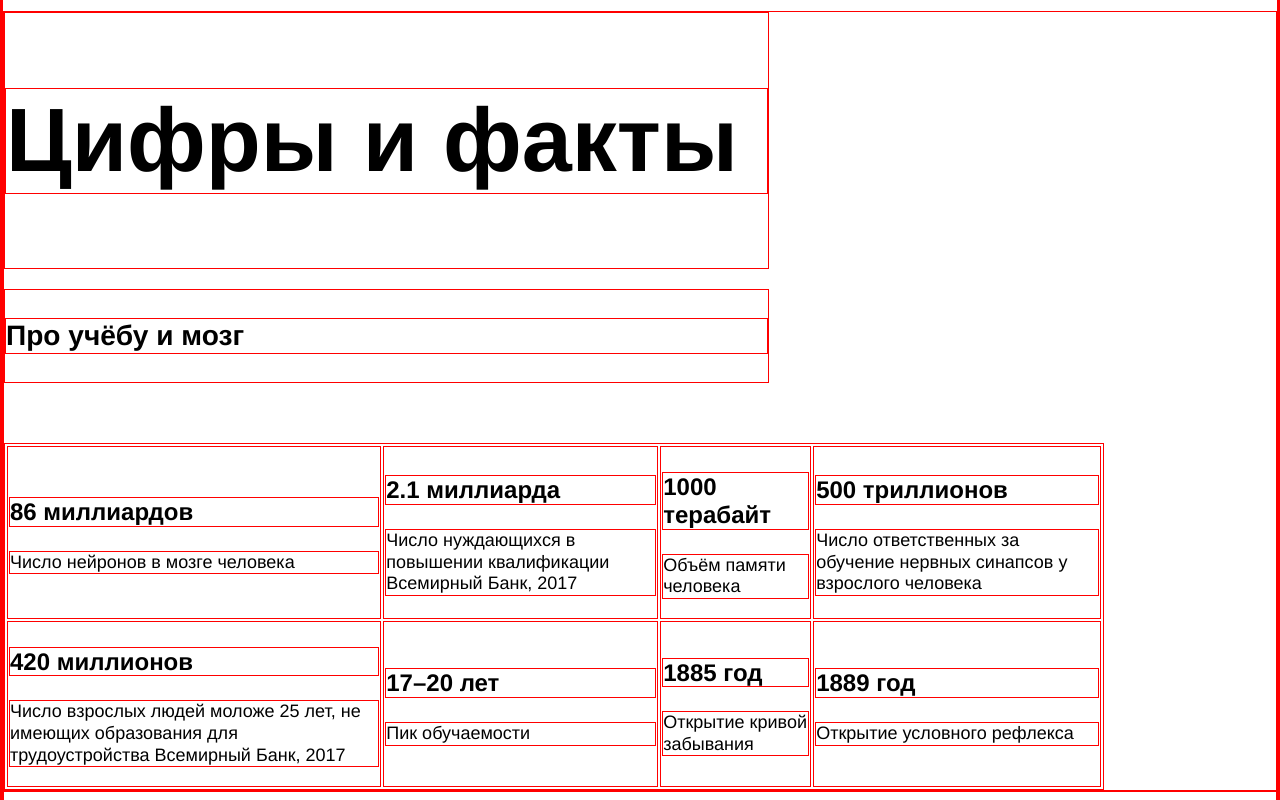
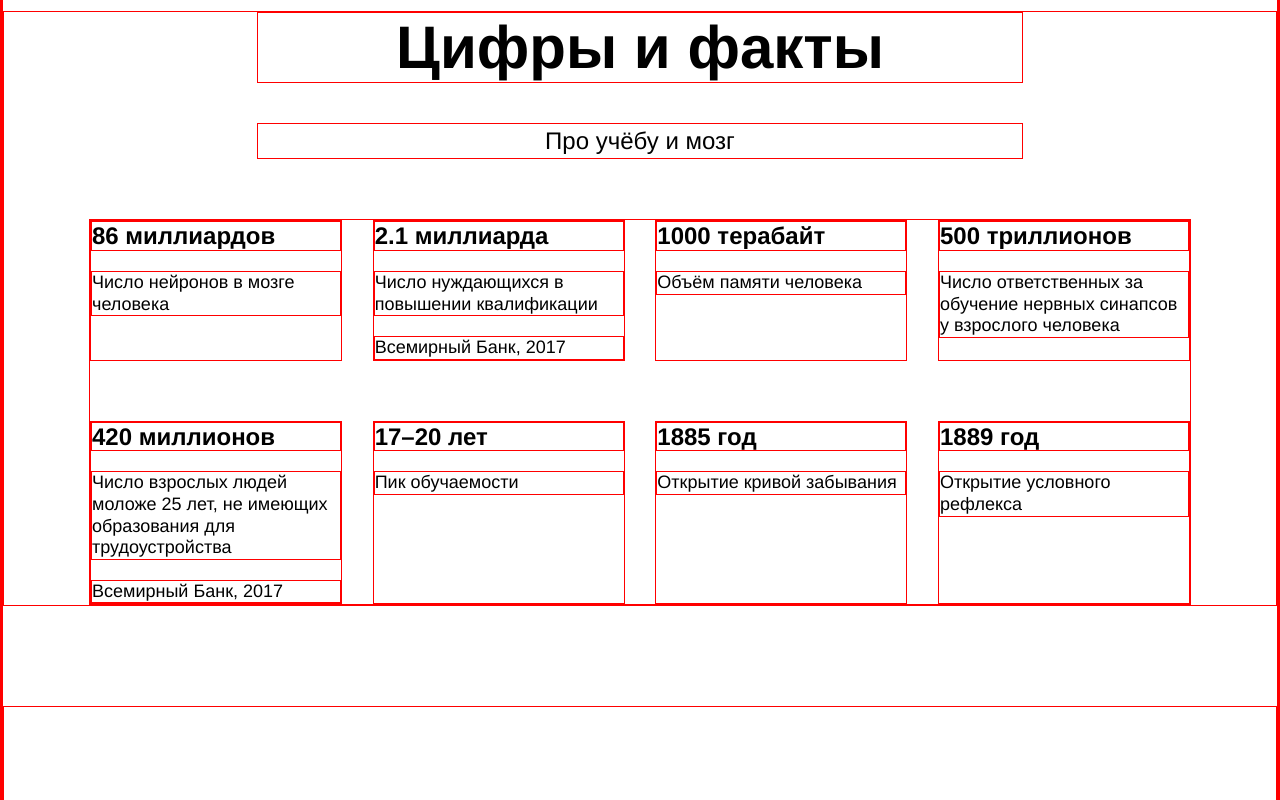
Before and after one commit to MikhailSulim/how-to-learn, a plain HTML site: page index.html in a window 1280 px wide. Shown: the part 1380-2180 px from the top of the page. Drawn offline with Linux system fonts and the light colour scheme.

Commit message:
сверстал блок digits

```diff
--- a/index.html
+++ b/index.html
@@ -34,13 +34,53 @@
       </section>
 
       <section class="digits">
-        <div class="section-title">
-          <h2>Цифры и факты</h2>
-        </div>
-        <div class="section-subtitle">
-          <h3>Про учёбу и мозг</h3>
-        </div>
-        <table class="table">
+
+        <h2 class="section-title">Цифры и факты</h2>
+
+        <h3 class="section-subtitle">Про учёбу и мозг</h3>
+
+
+        <ul class="table">
+
+            <li class="table__cell">
+              <h4 class="table__heading">86 миллиардов</h4>
+              <p class="table__text">Число нейронов в мозге человека</p>
+            </li>
+            <li class="table__cell">
+              <h4 class="table__heading">2.1 миллиарда</h4>
+              <p class="table__text">Число нуждающихся в повышении квалификации</p>
+              <p class="table__text">Всемирный Банк, 2017</p>
+            </li>
+            <li class="table__cell">
+              <h4 class="table__heading">1000 терабайт</h4>
+              <p class="table__text">Объём памяти человека</p>
+            </li>
+            <li class="table__cell">
+              <h4 class="table__heading">500 триллионов</h4>
+              <p class="table__text">Число ответственных за обучение нервных синапсов у взрослого человека</p>
+            </li>
+
+
+            <li class="table__cell">
+              <h4 class="table__heading">420 миллионов</h4>
+              <p class="table__text">Число взрослых людей моложе 25 лет, не имеющих образования для трудоустройства</p>
+              <p class="table__text">Всемирный Банк, 2017</p>
+            </li>
+            <li class="table__cell">
+              <h4 class="table__heading">17–20 лет</h4>
+              <p class="table__text">Пик обучаемости</p>
+            </li>
+            <li class="table__cell">
+              <h4 class="table__heading">1885 год</h4>
+              <p class="table__text">Открытие кривой забывания</p>
+            </li>
+            <li class="table__cell">
+              <h4 class="table__heading">1889 год</h4>
+              <p class="table__text">Открытие условного рефлекса</p>
+            </li>
+
+        </ul>
+        <!--<table class="table">
           <tr>
             <td class="table__cell">
               <h3 class="table__heading">86 миллиардов</h3>
@@ -79,7 +119,7 @@
               <p class="table__text">Открытие условного рефлекса</p>
             </td>
           </tr>
-        </table>
+        </table> -->
       </section>
 
       <section class="feynman">
--- a/styles/style.css
+++ b/styles/style.css
@@ -156,7 +156,12 @@
 }
 
 .digits {
-  margin-top: 100px;
+  position: relative;
+  display: flex;
+  flex-direction: column;
+  align-items: center;
+  margin: 100px 0px;
+
 
 }
 
@@ -165,6 +170,9 @@
   line-height: 1.15;
   font-size: 60px;
   font-weight: 600;
+  margin: 0px 0px 20px 0px;
+  text-align: center;
+
 }
 
 .section-subtitle {
@@ -173,23 +181,44 @@
   line-height: 34px;
   font-size: 24px;
   font-weight: 400;
+  text-align: center;
 }
 
 .table {
+  padding: 0;
   width: 1100px;
-  height: 250px;
+  list-style: none;
+  position: relative;
+  display: flex;
+  flex-wrap: wrap;
+  margin: 0px auto;
+  justify-content: space-between;
+}
+
+.table__cell {
+  width: 250px;
+}
+
+.table__cell:nth-of-type(n+5) {
+  margin-top: 60px;
 }
 
 .table__heading {
   line-height: 1.15;
   font-size: 24px;
   font-weight: 600;
+  margin: 0;
 }
 
 .table__text {
   line-height: 1.2;
   font-size: 18px;
   font-weight: 400;
+  margin: 0;
+}
+
+.table__text:nth-of-type(1n) {
+  margin: 20px 0px 0px 0px;
 }
 
 .feynman {
```
